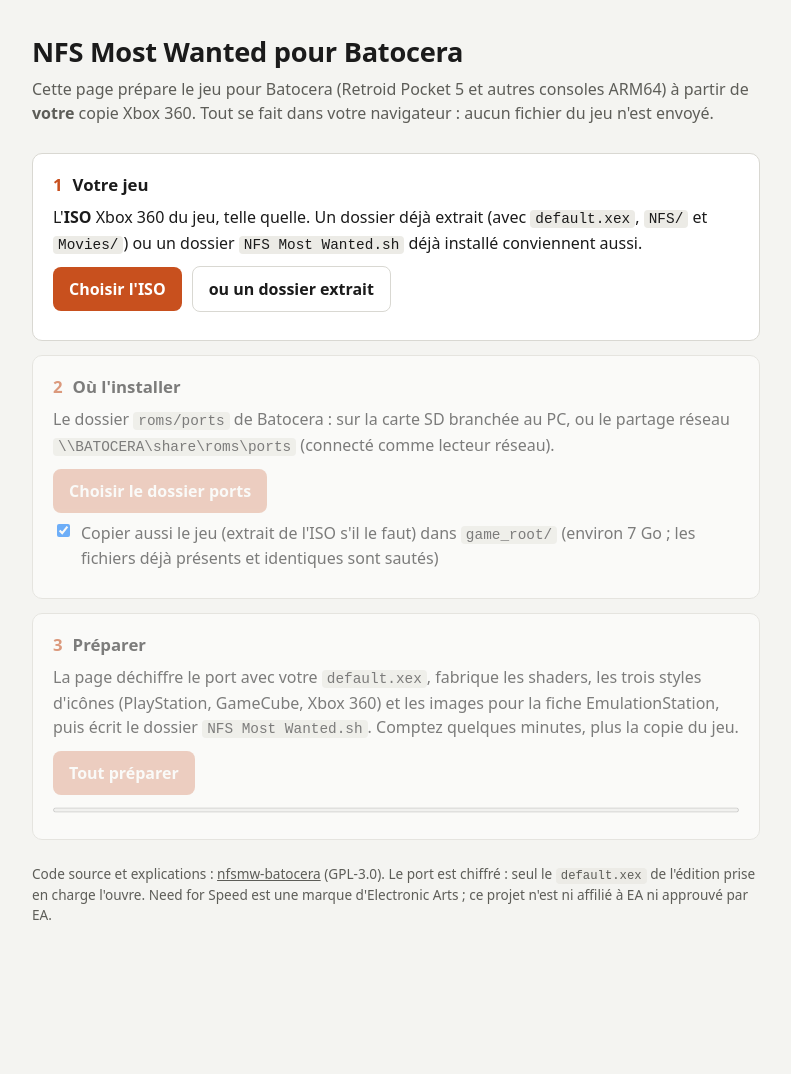
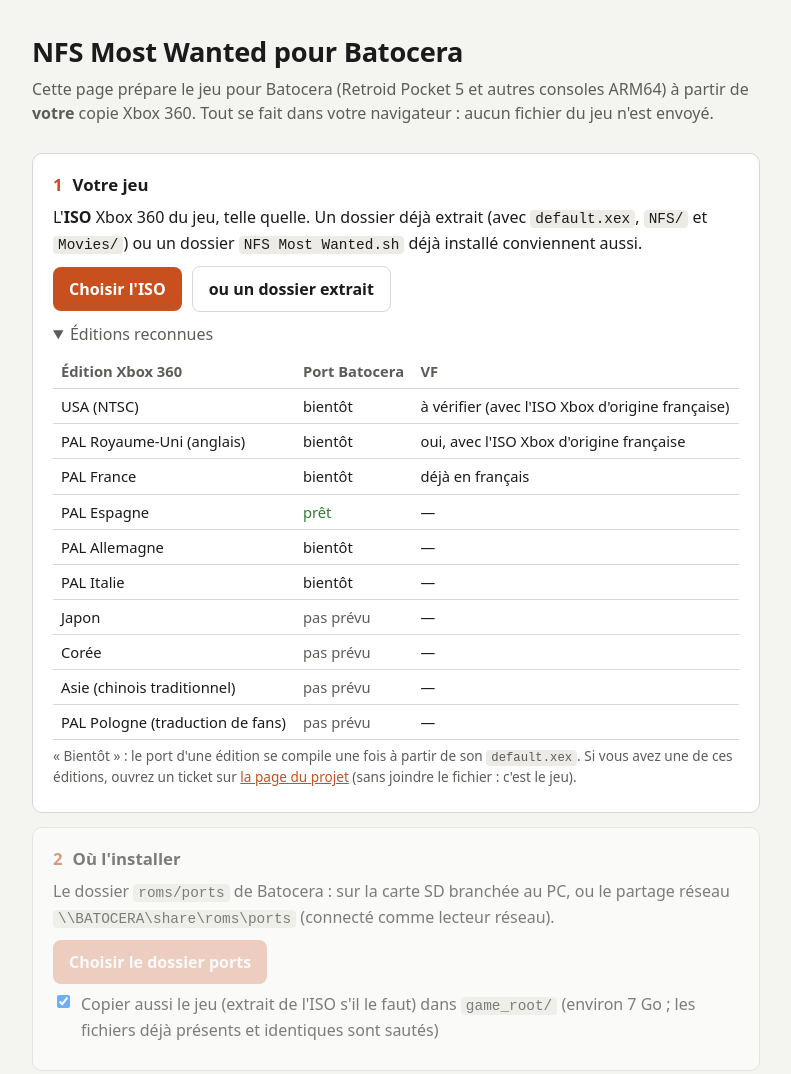
Before and after one commit to soaresden/nfsmw-batocera, a plain HTML site: page page/index.html in a window 1280 px wide. Shown: the top 1074 px of the page, without its empty margins (244-1035 px from the left). Before the commit the page ends 990 px from the top, so only its background shows below. Drawn offline with Linux system fonts and the light colour scheme.

Commit message:
Installation page: table of the recognised editions
Every known default.xex with the state of its Batocera port (ready, planned, not planned) and what
the French option gives (French dub from the original Xbox French disc for PAL English, to be
checked for the USA disc, already French for PAL France). The player's ISO is highlighted.
Hidden elements stay hidden under display:flex.

Co-Authored-By: Claude Opus 5.5 <noreply@anthropic.com>
Claude-Session: https://claude.ai/code/session_01UePpYUHMY55mcuFGvrNDA3

```diff
--- a/page/app.js
+++ b/page/app.js
@@ -19,21 +19,44 @@ const LIBRARIES = {
   aad15fc218d034de3131f746e0b763dd8049a40dd676efc87667fcaf4fc72694:
     'b84602ca9bf6efd84f54ad1509297baccd57c04ffcda494c77f5780a433f95a7',
 };
+// Every known default.xex (tools/editions/regional/ediciones.json). plan: the port for that executable is
+// 'prevu' (planned: it needs that default.xex once to be compiled) or 'non'; vf: what the French dub option does.
 const EDITIONS = {
-  aad15fc218d034de3131f746e0b763dd8049a40dd676efc87667fcaf4fc72694: 'PAL Espagne',
-  aebdf3c14d1e4e4ed2c130d94bc1a0e97bd6d5bf39bdfdef33c3909c9cc4ba4c: 'USA',
-  '23af89d49a713ff948af7b9bc06557b06e94e8629adc40a29513ab6f5cafb33d': 'Japon',
-  '23ece29d18724ea28971d52f936964d127148bd2359ff24795da7442b9069bf4': 'PAL Allemagne',
-  acb09332bcafc15e8e21dc15062f1963804a3176fa4db48fea7f6c8afbdff066: 'PAL Italie',
-  '229c5ed5dcc67871982000fb923acfd59494f21f30996b25f36b30a8d85c9b7b': 'PAL France',
-  e2ea2ff11bf84cb30430d824d7bfe699a3acf3e7400d21b9a7c938e3d7a10474: 'PAL Royaume-Uni',
-  a2dd0156c26603cf32e33b52fa906422bde74e5065da87115d5b747aa5d90ff8: 'PAL Pologne (fans)',
-  '47683b515e5461a2e356c45a4417f30fe69c3f6c6ea0d3352829f35f1fb33abe': 'Corée',
-  '0cd7b9fa3957de085e298c91faa726116ad0079abaefead82c2f3337ee432e64': 'Asie (chinois traditionnel)',
+  aebdf3c14d1e4e4ed2c130d94bc1a0e97bd6d5bf39bdfdef33c3909c9cc4ba4c: { nom: 'USA (NTSC)', plan: 'prevu', vf: 'a verifier' },
+  e2ea2ff11bf84cb30430d824d7bfe699a3acf3e7400d21b9a7c938e3d7a10474: { nom: 'PAL Royaume-Uni (anglais)', plan: 'prevu', vf: 'oui' },
+  '229c5ed5dcc67871982000fb923acfd59494f21f30996b25f36b30a8d85c9b7b': { nom: 'PAL France', plan: 'prevu', vf: 'deja' },
+  aad15fc218d034de3131f746e0b763dd8049a40dd676efc87667fcaf4fc72694: { nom: 'PAL Espagne', plan: 'prevu', vf: 'non' },
+  '23ece29d18724ea28971d52f936964d127148bd2359ff24795da7442b9069bf4': { nom: 'PAL Allemagne', plan: 'prevu', vf: 'non' },
+  acb09332bcafc15e8e21dc15062f1963804a3176fa4db48fea7f6c8afbdff066: { nom: 'PAL Italie', plan: 'prevu', vf: 'non' },
+  '23af89d49a713ff948af7b9bc06557b06e94e8629adc40a29513ab6f5cafb33d': { nom: 'Japon', plan: 'non', vf: 'non' },
+  '47683b515e5461a2e356c45a4417f30fe69c3f6c6ea0d3352829f35f1fb33abe': { nom: 'Corée', plan: 'non', vf: 'non' },
+  '0cd7b9fa3957de085e298c91faa726116ad0079abaefead82c2f3337ee432e64': { nom: 'Asie (chinois traditionnel)', plan: 'non', vf: 'non' },
+  a2dd0156c26603cf32e33b52fa906422bde74e5065da87115d5b747aa5d90ff8: { nom: 'PAL Pologne (traduction de fans)', plan: 'non', vf: 'non' },
+};
+const VF_TEXT = {
+  oui: 'oui, avec l\'ISO Xbox d\'origine française', 'a verifier': 'à vérifier (avec l\'ISO Xbox d\'origine française)',
+  deja: 'déjà en français', non: '—',
 };
 const PY_FILES = ['jdlz.py', 'tpk.py', 'huff.py', 'xenos.py', 'dxt.py', 'ps_buttons.py', 'gamelist_media.py'];
 
 const state = { game: null, dest: null, xex: null, xexSha: null, paquet: null };
+let INDEX = { paquets: [] };
+
+async function editionsTable(highlight) {
+  const body = $('editions-body');
+  body.replaceChildren();
+  for (const [sha, e] of Object.entries(EDITIONS)) {
+    const ready = INDEX.paquets.some((p) => p.xex_sha256 === sha);
+    const tr = document.createElement('tr');
+    if (sha === highlight) tr.className = 'mine';
+    const port = ready ? '<span class="ok">prêt</span>'
+      : e.plan === 'prevu' ? 'bientôt' : '<span class="muted">pas prévu</span>';
+    tr.innerHTML = `<td>${e.nom}${sha === highlight ? ' <strong>← votre ISO</strong>' : ''}</td><td>${port}</td><td>${VF_TEXT[e.vf]}</td>`;
+    body.append(tr);
+  }
+}
+fetch('paquets/index.json').then((r) => (r.ok ? r.json() : { paquets: [] })).then((i) => { INDEX = i; editionsTable(); })
+  .catch(() => editionsTable());
 const canWrite = typeof window.showDirectoryPicker === 'function';
 
 // ------------------------------------------------------------------ small helpers
@@ -137,11 +160,12 @@ async function chooseGame(all) {
   }
   const xex = new Uint8Array(await (await game.byName.get('default.xex').get()).arrayBuffer());
   const xexSha = await sha256(xex);
-  const index = await fetch('paquets/index.json').then((r) => (r.ok ? r.json() : { paquets: [] }));
-  const paquet = index.paquets.find((p) => p.xex_sha256 === xexSha);
+  const paquet = INDEX.paquets.find((p) => p.xex_sha256 === xexSha);
+  editionsTable(xexSha);
   const total = (await Promise.all(game.files.map(async (f) => (await f.get()).size))).reduce((a, b) => a + b, 0);
   fact('game-facts', `${game.files.length} fichiers, ${size(total)}${game.root ? ` (dans <code>${game.root}</code>)` : ''}`);
-  fact('game-facts', `Édition : <strong>${EDITIONS[xexSha] || 'inconnue'}</strong>`, paquet ? 'ok' : 'bad');
+  const edition = EDITIONS[xexSha];
+  fact('game-facts', `Édition : <strong>${edition ? edition.nom : 'inconnue'}</strong>`, paquet ? 'ok' : 'bad');
   {  // default.xex alone, to identify a copy or to add an edition to the port
     const li = document.createElement('li');
     li.className = 'muted';
@@ -153,9 +177,11 @@ async function chooseGame(all) {
     $('game-facts').append(li);
   }
   if (!paquet) {
-    fact('game-facts', EDITIONS[xexSha]
-      ? 'Cette édition n\'est pas encore prise en charge par le port Batocera.'
-      : '<code>default.xex</code> modifié ou édition inconnue : le port ne peut pas l\'utiliser.', 'bad');
+    fact('game-facts', !edition
+      ? '<code>default.xex</code> modifié ou édition inconnue : le port ne peut pas l\'utiliser.'
+      : edition.plan === 'prevu'
+        ? 'Port pas encore prêt pour cette édition : il faut compiler son <code>default.xex</code> une fois. Voir le tableau ci-dessous.'
+        : 'Cette édition n\'est pas prévue pour l\'instant.', 'bad');
     return;
   }
   if (game.byName.has('movies/movies_report.txt') || game.byName.has('movies/rapport_films.txt')) {
--- a/page/index.html
+++ b/page/index.html
@@ -21,6 +21,7 @@
   --accent: #ef7a3f; --accent-ink: #141414; --ok: #7cc47f; --bad: #f2867d; --code: #2a2a28;
 }
 * { box-sizing: border-box; }
+[hidden] { display: none !important; }
 body { margin: 0; background: var(--bg); color: var(--ink); font: 16px/1.5 system-ui, -apple-system, "Segoe UI", sans-serif; }
 main { max-width: 760px; margin: 0 auto; padding: 32px 16px 64px; }
 h1 { font-size: 1.7rem; margin: 0 0 4px; letter-spacing: -0.01em; }
@@ -44,6 +45,12 @@ progress { width: 100%; height: 10px; accent-color: var(--accent); }
 #log { background: var(--code); border-radius: 8px; padding: 10px 12px; font: 12.5px/1.45 ui-monospace, Menlo, Consolas, monospace;
   max-height: 260px; overflow: auto; white-space: pre-wrap; margin-top: 10px; display: none; }
 details { margin-top: 8px; } summary { cursor: pointer; color: var(--muted); }
+table { width: 100%; border-collapse: collapse; margin-top: 8px; font-size: .92rem; }
+th, td { text-align: left; padding: 6px 8px; border-bottom: 1px solid var(--line); vertical-align: top; }
+th { color: var(--muted); font-weight: 600; }
+tr.mine td { background: var(--code); }
+.small { font-size: .85rem; }
+a { color: var(--accent); }
 footer { color: var(--muted); font-size: .85rem; margin-top: 24px; }
 footer a { color: inherit; }
 </style>
@@ -73,6 +80,17 @@ footer a { color: inherit; }
       <input id="pick-game-input" type="file" webkitdirectory hidden>
     </div>
     <ul class="facts" id="game-facts"></ul>
+    <details id="editions" open>
+      <summary>Éditions reconnues</summary>
+      <table>
+        <thead><tr><th>Édition Xbox 360</th><th>Port Batocera</th><th>VF</th></tr></thead>
+        <tbody id="editions-body"></tbody>
+      </table>
+      <p class="muted small">« Bientôt » : le port d'une édition se compile une fois à partir de son
+        <code>default.xex</code>. Si vous avez une de ces éditions, ouvrez un ticket sur
+        <a href="https://github.com/soaresden/nfsmw-batocera/issues">la page du projet</a> (sans joindre le
+        fichier : c'est le jeu).</p>
+    </details>
   </section>
 
   <section id="s-dest" class="off">
```
